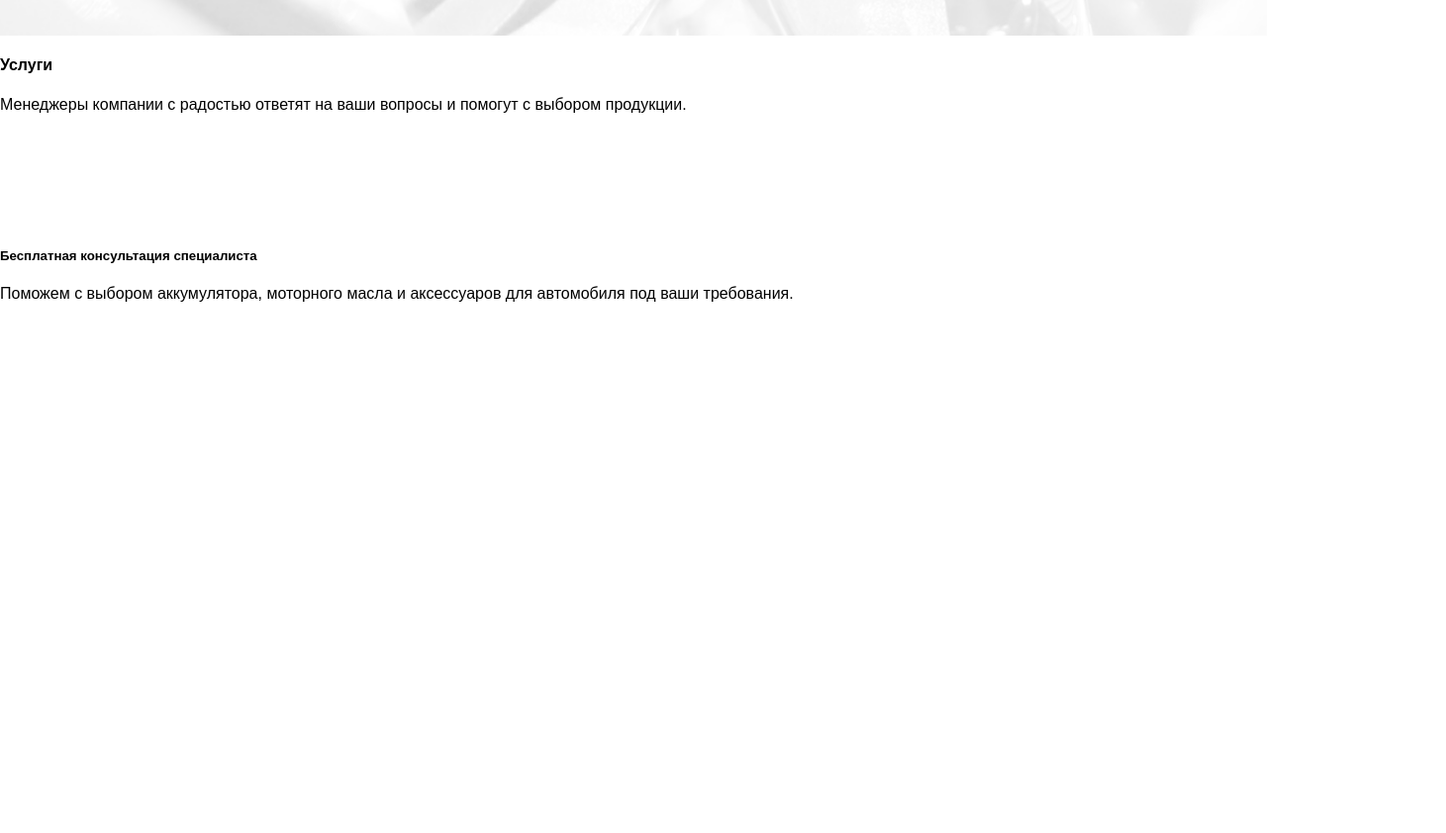
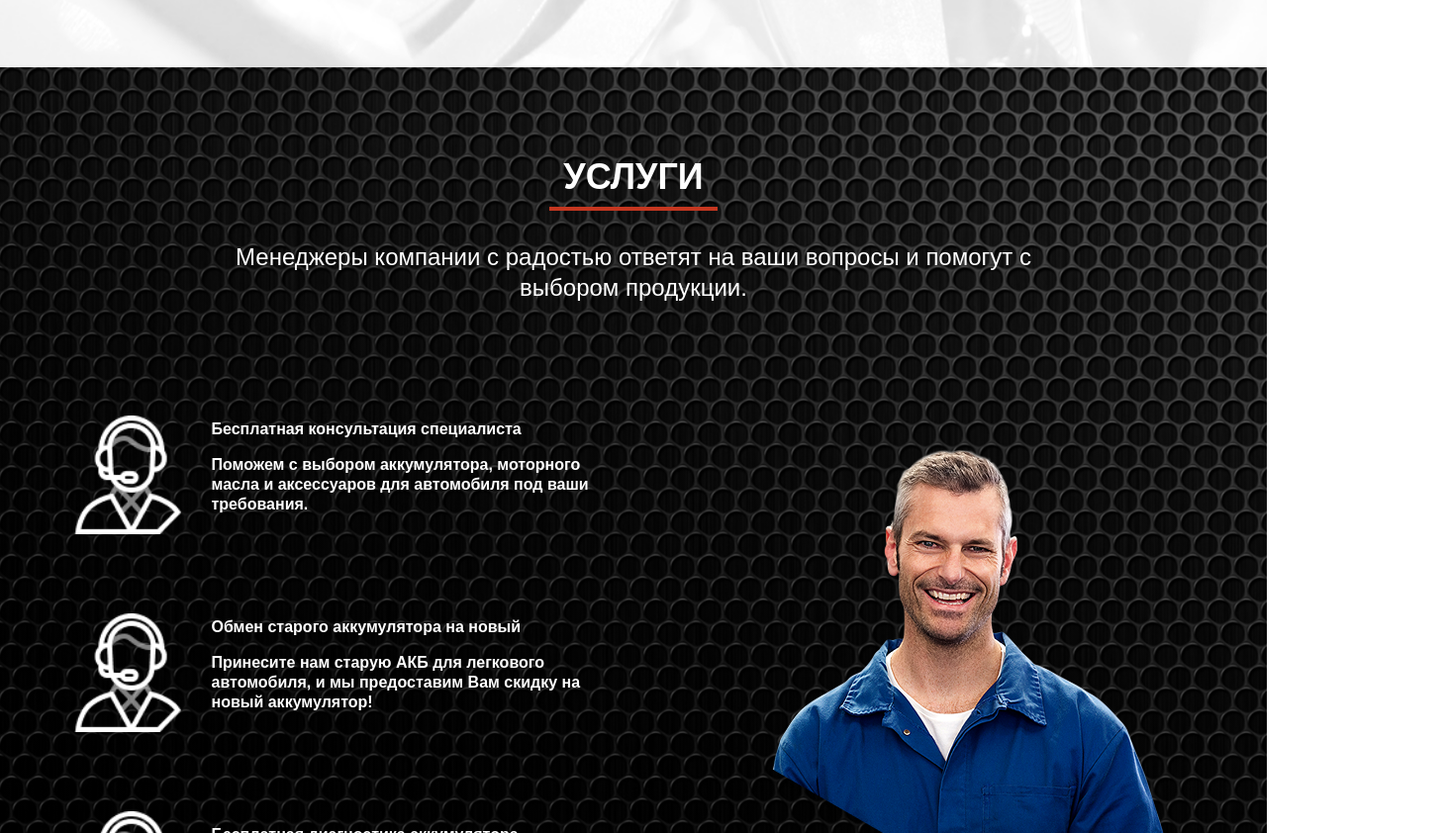
Before and after one commit to aigerimconst/AutoPro, a plain HTML site: page index.html in a window 1280 px wide. Shown: the part 1958-2800 px from the top of the page at 99% size, 1461 px wide, since content can reach past the window. Before the commit the page ends 2280 px from the top, so only its background shows below. Drawn offline with Linux system fonts and the light colour scheme.

Commit message:
исправление ошибок

```diff
--- a/index.html
+++ b/index.html
@@ -14,10 +14,7 @@
 </head>
 
 <body>
-	<section id="hero">
-
-	<div class="container">
-
+	<header>
 		<nav>
 			<ul class="nav-list">
 				<li>
@@ -53,6 +50,12 @@
 				</li>
 			</ul>
 		</nav>
+	</header>
+	<section id="hero">
+
+	<div class="container">
+
+
 			<div class="hero-info">
 				<h1 class="hero-title">
 					Надежные, качественные аккумуляторы
@@ -113,18 +116,41 @@
 
 		<section id="services">
 <div class="container">
-	<h4 class="title-services">
+	<h4 class="services-title">
 		Услуги
 	</h4>
+	<hr>
 	<p class="text-services">Менеджеры компании с радостью ответят на ваши вопросы и помогут с выбором продукции.
 	</p>
+	<div class="services-content">
 		<div class="services-cards">
-		<div class="info-cards">
+			<div class="services-infocards">
 				<img src="./images/card-ic.png" alt="бесплатная консультация специалиста">
+				<div class="infocards">
 					<h5>Бесплатная консультация специалиста</h5>
-			<p>Поможем с выбором аккумулятора, моторного масла и аксессуаров для автомобиля под ваши требования. </p>
+					<p >Поможем с выбором аккумулятора, моторного масла и аксессуаров для автомобиля под ваши требования. </p>
 				</div>
 			</div>
+			<div class="services-infocards">
+				<img src="./images/card-ic.png" alt="бесплатная консультация специалиста">
+				<div class="infocards">
+					<h5>Обмен старого аккумулятора на новый</h5>
+					<p >Принесите нам старую АКБ для легкового автомобиля, и мы предоставим Вам скидку на новый аккумулятор!</p>
+				</div>
+			</div>
+			<div class="services-infocards">
+				<img src="./images/card-ic.png" alt="бесплатная консультация специалиста">
+				<div class="infocards">
+					<h5>Бесплатная диагностика аккумулятора</h5>
+					<p >Приезжайте к нам и мы бесплатно проведём диагностику вашего аккумулятора! </p>
+				</div>
+			</div>
+		</div>
+		<div class="img-design">
+			<img src="./images/Subtract.png" alt="picture">
+		</div>
+	</div>
+
 </div>
 		</section>
 	</div>
--- a/style.css
+++ b/style.css
@@ -1,10 +1,17 @@
 body {
 	font-family: 'montserat', sans-serif;
 	margin: 0;
+
 }
 
 .container {
 	max-width: 1130px;
+}
+header{
+	background-color: #0E0E0E;
+display: flex;
+justify-content: center;
+flex-wrap: wrap;
 }
 
 #hero {
@@ -27,9 +34,7 @@ body {
 	display: flex;
 	align-items: center;
 	width: 1130px;
-	margin: 0 256px;
 	padding: 34px 0 18px 0;
-	width: 100%;
 }
 
 .nav-list li {
@@ -82,7 +87,6 @@ a {
 	margin-top: 155px;
 	margin-bottom: 52px;
 	line-height: 60.38px;
-	margin-left: 256px;
 }
 
 .btn-catalog {
@@ -93,7 +97,7 @@ a {
 	color: #FFFFFF;
 	Line-height: 15.1px;
 	font-weight: 700;
-	margin: 0 0 189px 256px;
+	margin: 0 0 189px 0;
 }
 
 #product {
@@ -140,7 +144,8 @@ a {
 .card-first {
 	position: relative;
 }
-.card-first::before{
+
+.card-first::before {
 	content: "";
 	position: absolute;
 	z-index: 0;
@@ -148,9 +153,11 @@ a {
 	height: 100%;
 	top: 0;
 	left: 0;
-	background: linear-gradient(to bottom, rgba(0, 0, 0, 0.3),
-	rgba(0, 0, 0, 02));
+	background: linear-gradient(to bottom, rgba(0, 0, 0, 0.5),
+			rgba(0, 0, 0, 0.5));
+
 }
+
 
 .card-first button {
 	position: absolute;
@@ -159,6 +166,7 @@ a {
 	left: 92px;
 	font-size: 14px;
 	text-transform: uppercase;
+
 }
 
 .card-first p {
@@ -170,6 +178,97 @@ a {
 	text-align: center;
 	text-transform: uppercase;
 	color: #FFFFFF;
-top: 186px;
-left: 70px;
+	top: 186px;
+	left: 70px;
 }
+
+#services {
+	display: flex;
+	justify-content: center;
+	flex-wrap: wrap;
+	color: #FFFFFF;
+	background-image: url(images/banner-3.png);
+	background-repeat: no-repeat;
+	background-size: cover;
+	position: relative;
+	z-index: 1;
+}
+
+#services::after {
+	content: "";
+	position: absolute;
+	z-index: -1;
+	top: 0;
+	left: 0;
+	background: linear-gradient(to bottom, rgba(0, 0, 0, 0.5),
+			rgba(0, 0, 0, 0.5));
+	width: 100%;
+	height: 100%;
+}
+
+
+.services-title {
+	font-weight: 700;
+	font-size: 36px;
+	line-height: 45.29px;
+	text-align: center;
+	margin: 88px auto 0 auto;
+	text-transform: uppercase;
+}
+
+.text-services {
+	font-weight: 500;
+	font-size: 24px;
+	line-height: 30.19px;
+	text-align: center;
+	margin: 32px auto 114px auto;
+	width: 80%;
+
+}
+
+#services hr {
+	border: none;
+	height: 4px;
+	width: 170px;
+	margin: 8px auto 0 auto;
+	background-color: #C53720;
+}
+
+.services-cards {
+	display: flex;
+	flex-direction: column;
+	gap: 80px;
+}
+
+.services-infocards {
+	display: flex;
+	justify-content: center;
+	align-items: center;
+
+}
+
+.services-infocards img {
+	width: 120px;
+	height: 120px;
+	margin-right: 30px;
+}
+
+.infocards h5 {
+	font-weight: 700;
+	font-size: 16px;
+	line-height: 20.13px;
+	width: 60%;
+	margin: 0 0 16px 0;
+}
+
+.infocards>p {
+	font-weight: 700;
+	font-size: 16px;
+	line-height: 20.13px;
+	width: 80%;
+}
+
+.services-content {
+	display: flex;
+	justify-content: center;
+}
```
Lines whose indentation alone changed are shown as unchanged.
